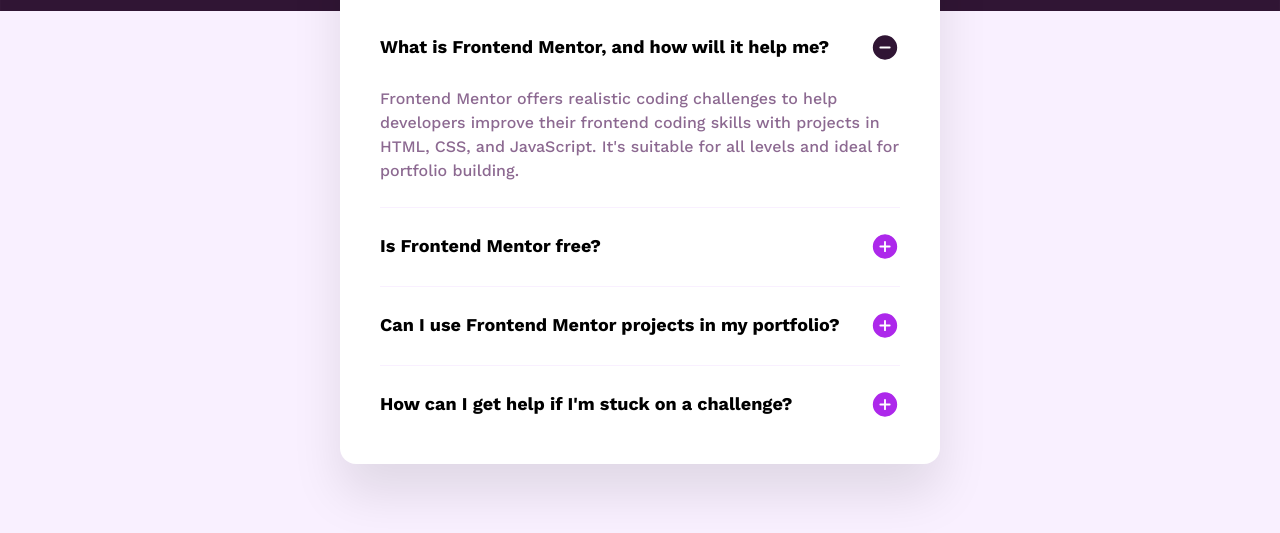
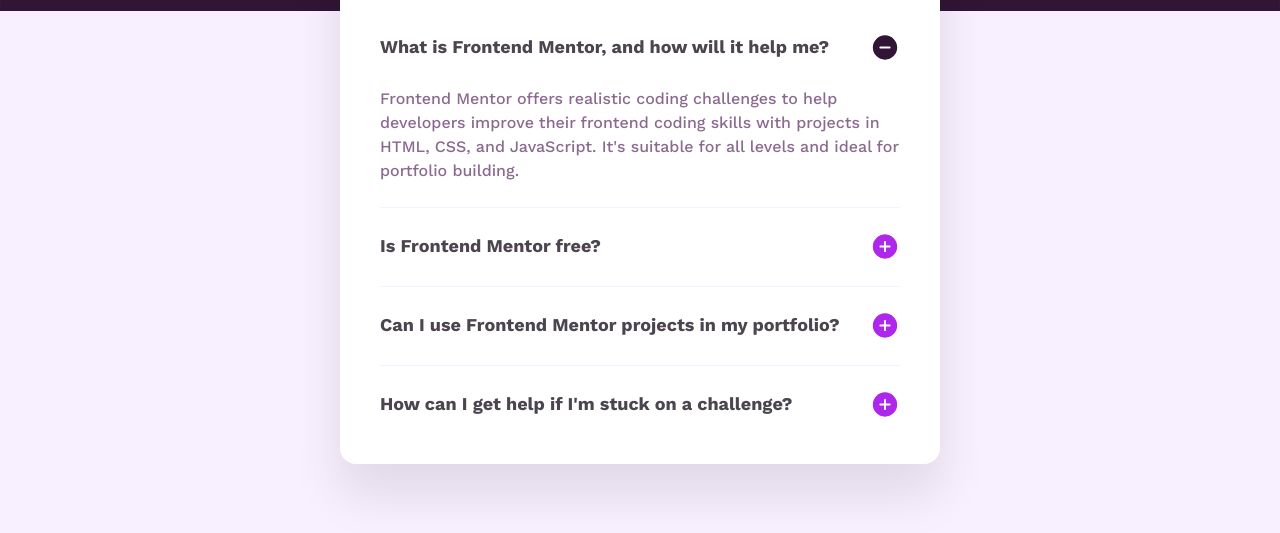
Before and after one commit to Deri-Kurniawan/frontendmentordotio-challenges, a website: page 2_faq-accordion/index.html in a window 1280 px wide. Shown: the part 273-806 px from the top of the page. Drawn offline with Linux system fonts and the light colour scheme.

Commit message:
chore(challenge-2): update font color accordion title
update readme & add glossary to the table of the challanges

```diff
--- a/2_faq-accordion/assets/css/style.css
+++ b/2_faq-accordion/assets/css/style.css
@@ -100,6 +100,7 @@
   align-items: center;
   font-size: 15px;
   font-weight: 700;
+  color: #4c454f;
   line-height: 1.1;
   letter-spacing: 0.5px;
   gap: 32px;
```
Also changed, not shown: README.md.
